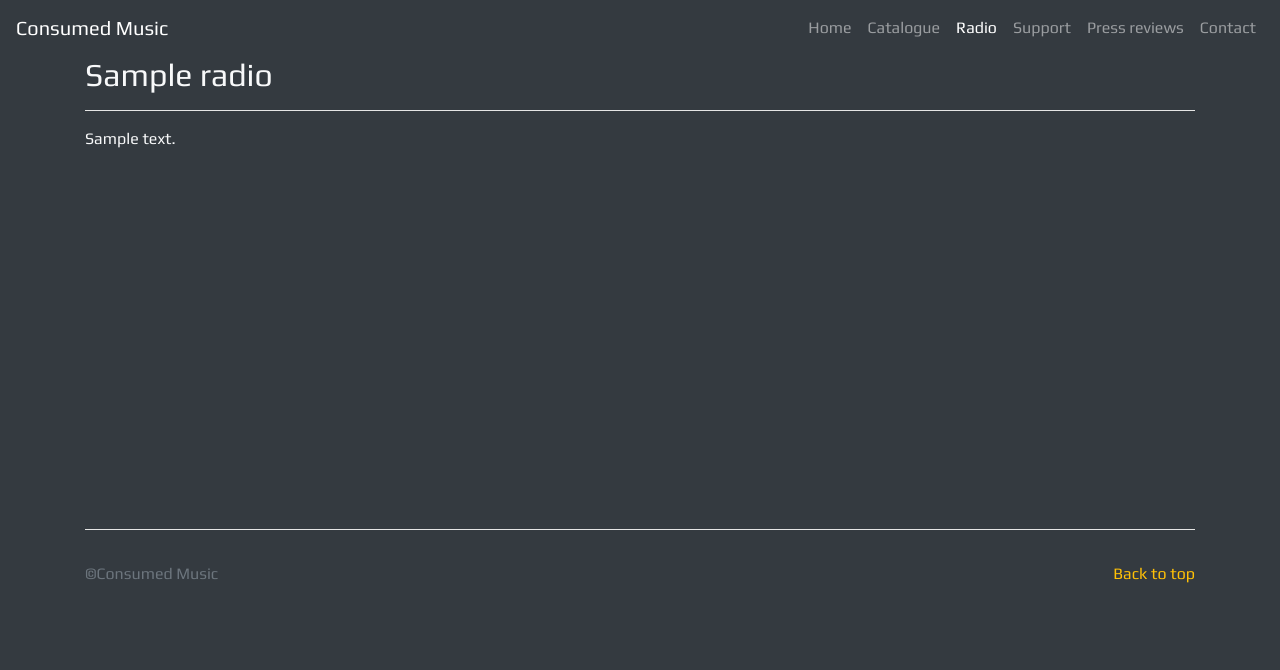
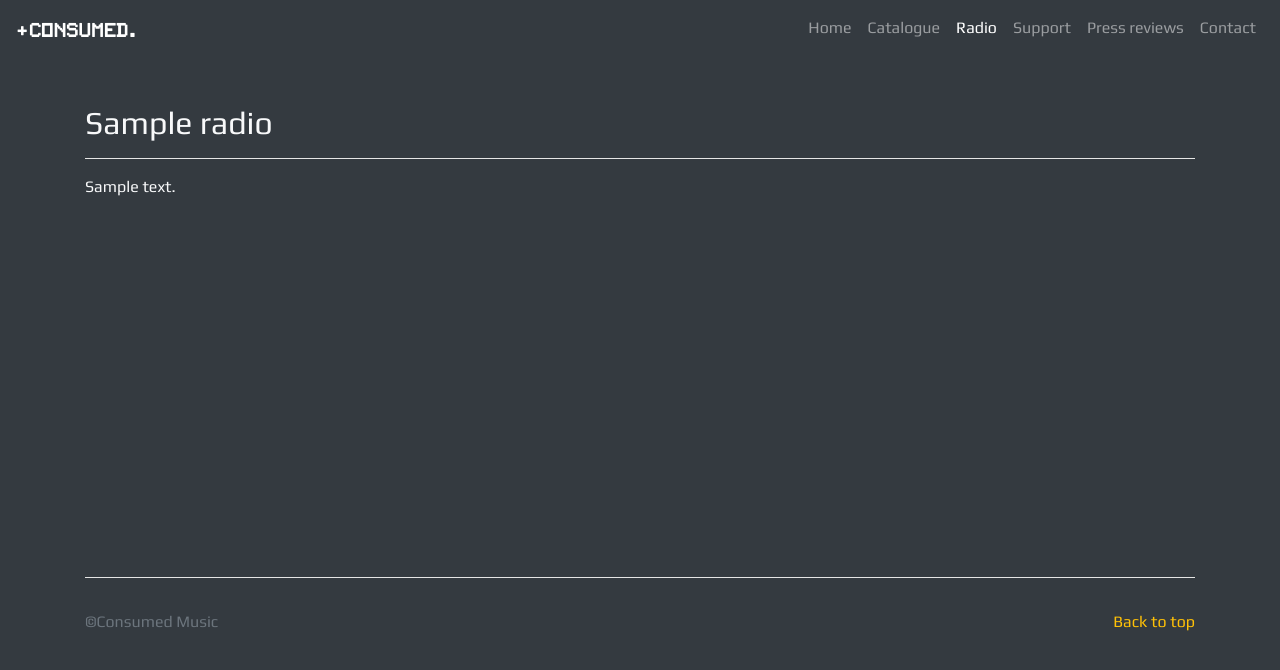
Before and after one commit to hex25/consumedwebsite-project, a Django app: page /radio/1 in a window 1280 px wide. Shown: the top 670 px of the page. Run offline with Django 3.2, Linux system fonts and the light colour scheme; tables that the repository leaves empty hold one stand-in row (values such as "Sample post"); some libraries are stand-ins or nearby versions.

Commit message:
final polish+logo

```diff
--- a/press/templates/press/press.html
+++ b/press/templates/press/press.html
@@ -42,7 +42,7 @@
 
 
        <nav class="navbar navbar-expand-lg navbar-dark bg-dark">
-        <a class="navbar-brand" href="{% url 'home' %}">Consumed Music</a>
+        <a class="navbar-brand" href="{% url 'home' %}"><img src="{% static 'consumedlogowhite.png' %}" style="width:120px;"/></a>
 
 
          <button class="navbar-toggler" type="button" data-toggle="collapse" data-target="#navbarNavAltMarkup" aria-controls="navbarNavAltMarkup" aria-expanded="false" aria-label="Toggle navigation">
--- a/radio/templates/radio/radio.html
+++ b/radio/templates/radio/radio.html
@@ -41,7 +41,7 @@
 
 
        <nav class="navbar navbar-expand-lg navbar-dark bg-dark">
-        <a class="navbar-brand" href="{% url 'home' %}">Consumed Music</a>
+        <a class="navbar-brand" href="{% url 'home' %}"><img src="{% static 'consumedlogowhite.png' %}" style="width:120px;"/></a>
 
 
          <button class="navbar-toggler" type="button" data-toggle="collapse" data-target="#navbarNavAltMarkup" aria-controls="navbarNavAltMarkup" aria-expanded="false" aria-label="Toggle navigation">
--- a/radio/templates/radio/radiodetail.html
+++ b/radio/templates/radio/radiodetail.html
@@ -42,7 +42,7 @@
 
 
        <nav class="navbar navbar-expand-lg navbar-dark bg-dark">
-        <a class="navbar-brand" href="{% url 'home' %}">Consumed Music</a>
+        <a class="navbar-brand" href="{% url 'home' %}"><img src="{% static 'consumedlogowhite.png' %}" style="width:120px;"/></a>
 
 
          <button class="navbar-toggler" type="button" data-toggle="collapse" data-target="#navbarNavAltMarkup" aria-controls="navbarNavAltMarkup" aria-expanded="false" aria-label="Toggle navigation">
@@ -65,7 +65,7 @@
 
       <main role="main">
 
-        <div class="container">
+        <div class="container pt-5">
 
   <h2>{{ radio.podcast_title }} </h2>
   <hr style="background-color: white;"/>
--- a/releases/templates/releases/contact.html
+++ b/releases/templates/releases/contact.html
@@ -40,7 +40,7 @@
 
   <!-- Navbar -->
        <nav class="navbar navbar-expand-lg navbar-dark bg-dark">
-        <a class="navbar-brand" href="{% url 'home' %}">Consumed Music</a>
+        <a class="navbar-brand" href="{% url 'home' %}"><img src="{% static 'consumedlogowhite.png' %}" style="width:120px;"/></a>
 
 
          <button class="navbar-toggler" type="button" data-toggle="collapse" data-target="#navbarNavAltMarkup" aria-controls="navbarNavAltMarkup" aria-expanded="false" aria-label="Toggle navigation">
--- a/releases/templates/releases/home.html
+++ b/releases/templates/releases/home.html
@@ -40,7 +40,7 @@
 
 
        <nav class="navbar navbar-expand-lg navbar-dark bg-dark">
-        <a class="navbar-brand" href="{% url 'home' %}">+Consumed Music.</a>
+        <a class="navbar-brand" href="{% url 'home' %}"><img src="{% static 'consumedlogowhite.png' %}" style="width:120px;"/></a>
 
 
          <button class="navbar-toggler" type="button" data-toggle="collapse" data-target="#navbarNavAltMarkup" aria-controls="navbarNavAltMarkup" aria-expanded="false" aria-label="Toggle navigation">
--- a/releases/templates/releases/releasedetail.html
+++ b/releases/templates/releases/releasedetail.html
@@ -42,7 +42,7 @@
 
 
        <nav class="navbar navbar-expand-lg navbar-dark bg-dark">
-        <a class="navbar-brand" href="{% url 'home' %}">Consumed Music</a>
+        <a class="navbar-brand" href="{% url 'home' %}"><img src="{% static 'consumedlogowhite.png' %}" style="width:120px;"/></a>
 
 
          <button class="navbar-toggler" type="button" data-toggle="collapse" data-target="#navbarNavAltMarkup" aria-controls="navbarNavAltMarkup" aria-expanded="false" aria-label="Toggle navigation">
--- a/releases/templates/releases/releases.html
+++ b/releases/templates/releases/releases.html
@@ -41,7 +41,7 @@
 
 
        <nav class="navbar navbar-expand-lg navbar-dark bg-dark">
-        <a class="navbar-brand" href="{% url 'home' %}">Consumed Music</a>
+        <a class="navbar-brand" href="{% url 'home' %}"><img src="{% static 'consumedlogowhite.png' %}" style="width:120px;"/></a>
 
 
          <button class="navbar-toggler" type="button" data-toggle="collapse" data-target="#navbarNavAltMarkup" aria-controls="navbarNavAltMarkup" aria-expanded="false" aria-label="Toggle navigation">
--- a/support/templates/support/support.html
+++ b/support/templates/support/support.html
@@ -41,7 +41,7 @@
 
 
          <nav class="navbar navbar-expand-lg navbar-dark bg-dark">
-          <a class="navbar-brand" href="{% url 'home' %}">Consumed Music</a>
+          <a class="navbar-brand" href="{% url 'home' %}"><img src="{% static 'consumedlogowhite.png' %}" style="width:120px;"/></a>
 
 
            <button class="navbar-toggler" type="button" data-toggle="collapse" data-target="#navbarNavAltMarkup" aria-controls="navbarNavAltMarkup" aria-expanded="false" aria-label="Toggle navigation">
```
Also changed, not shown: consumedwebsite/static/consumedlogo.png (added), consumedwebsite/static/consumedlogowhite.png (added).
